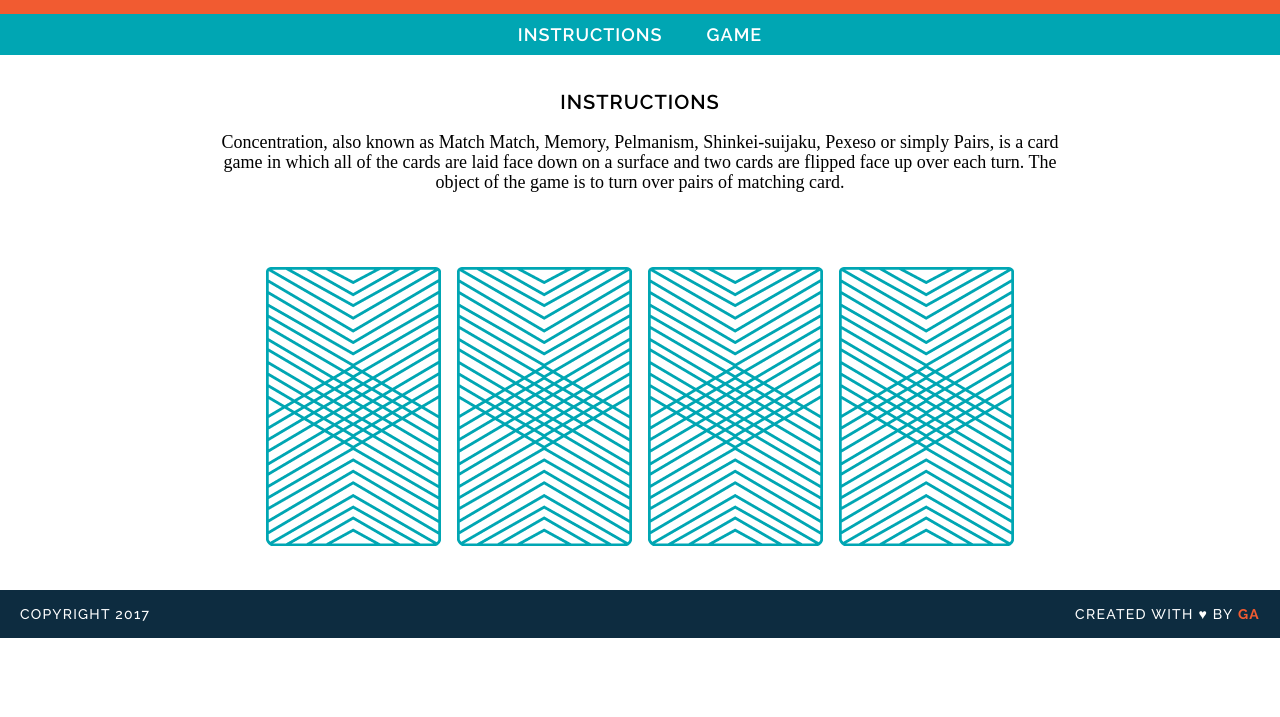
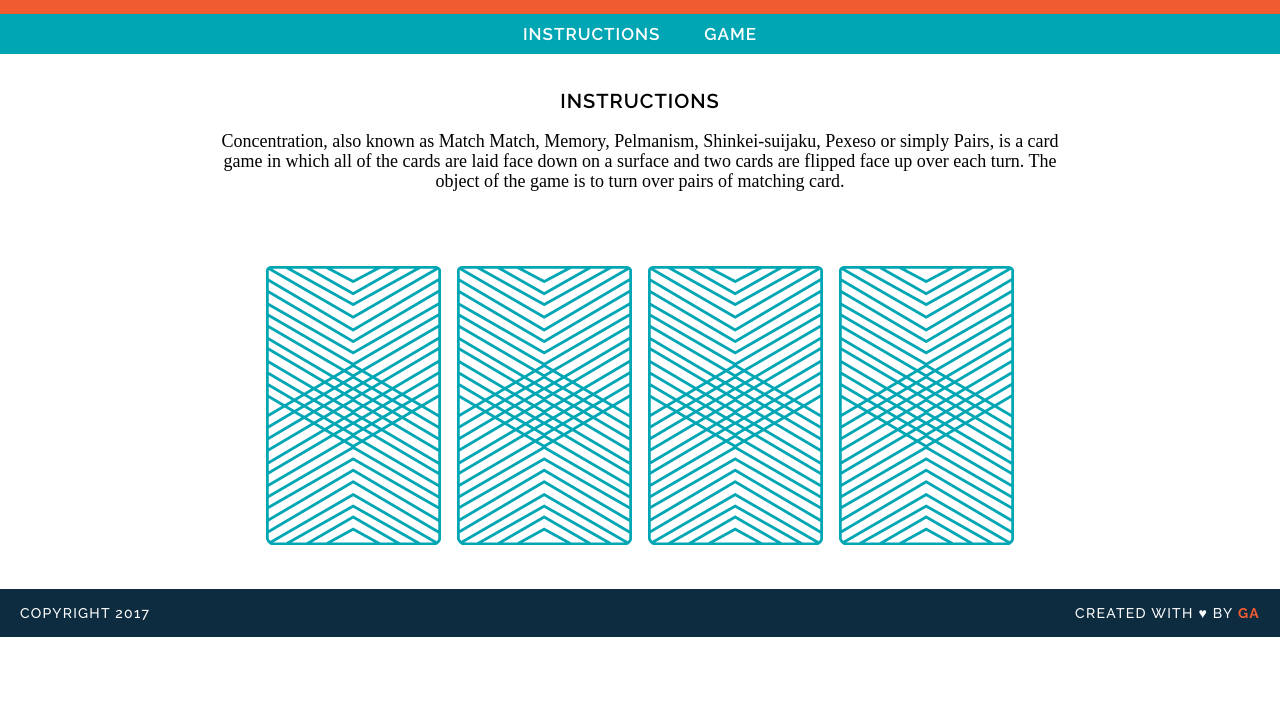
Before and after one commit to cmcqueen1987/wdi-fundamentals-memorygame, a plain HTML site: page memory_game/index.html in a window 1280 px wide. Shown: the part 83-800 px from the top of the page. Drawn offline with Linux system fonts and the light colour scheme; a web font is replaced by a local one.

Commit message:
changes made to CSS file

```diff
--- a/memory_game/style.css
+++ b/memory_game/style.css
@@ -21,7 +21,7 @@ a {
 	color: #FFFFFF;
 	letter-spacing: 1px;
 	font-weight: 600;
-	font-size: 18px;
+	font-size: 17px;
 	margin: 0 20px;
 
 }
```
